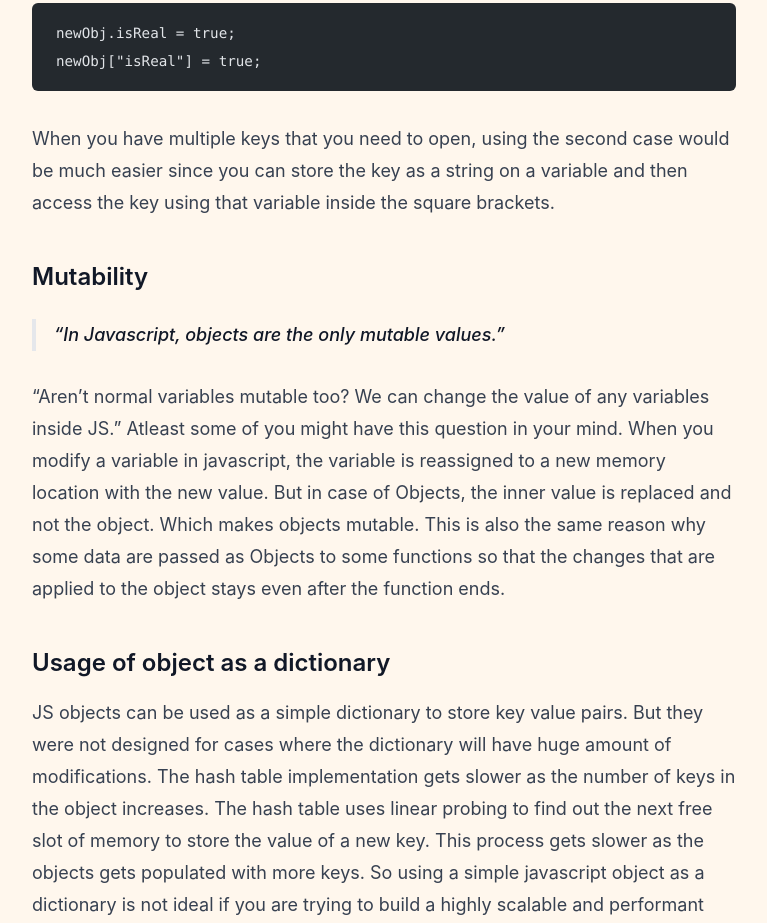
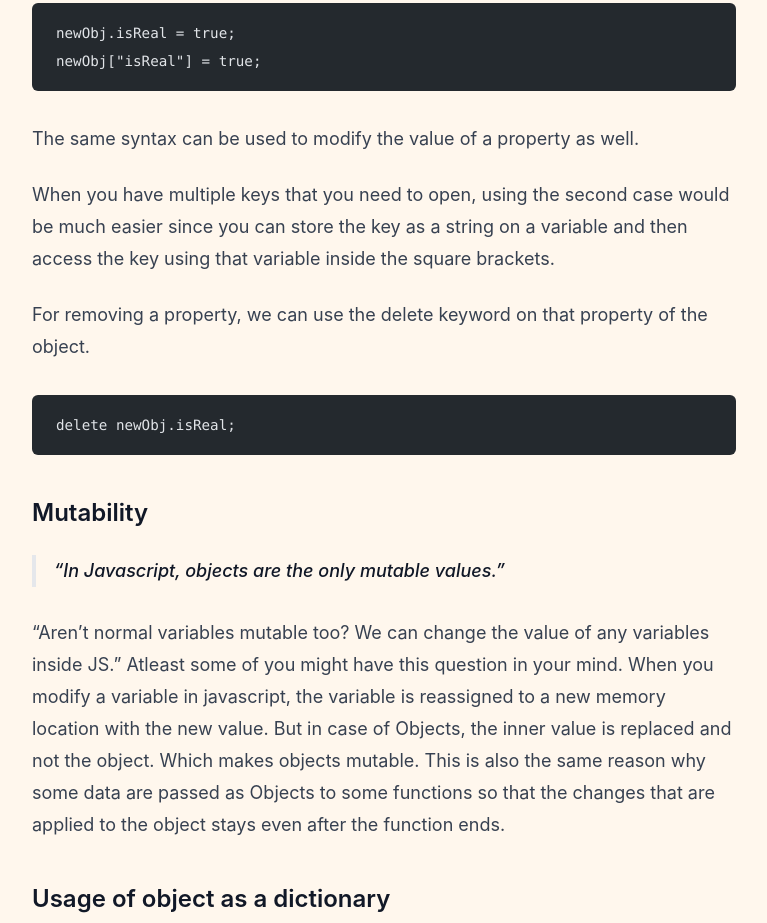
Before and after one commit to serenevoid/serenevoid.github.io, an Astro site: page /blog/javascript-objects-vs-maps in a window 1280 px wide. Shown: the part 1558-2481 px from the top of the page, without its empty margins (256-1023 px from the left). Built offline with nearby package versions, Linux system fonts and the light colour scheme; Astro itself is replaced by a stand-in of ours; code samples lack their colours.

Commit message:
fix(blog): added missing topic on obj_vs_map blog

````diff
--- a/src/content/blog/javascript-objects-vs-maps.md
+++ b/src/content/blog/javascript-objects-vs-maps.md
@@ -31,9 +31,16 @@ a new property as shown below.
 newObj.isReal = true;
 newObj["isReal"] = true;
 ```
+The same syntax can be used to modify the value of a property as well.
+
 When you have multiple keys that you need to open, using the second case would be much easier
 since you can store the key as a string on a variable and then access the key using that variable inside
 the square brackets.
+
+For removing a property, we can use the delete keyword on that property of the object.
+```javascript
+delete newObj.isReal;
+```
 
 ### Mutability
 > In Javascript, objects are the only _mutable_ values.
````
